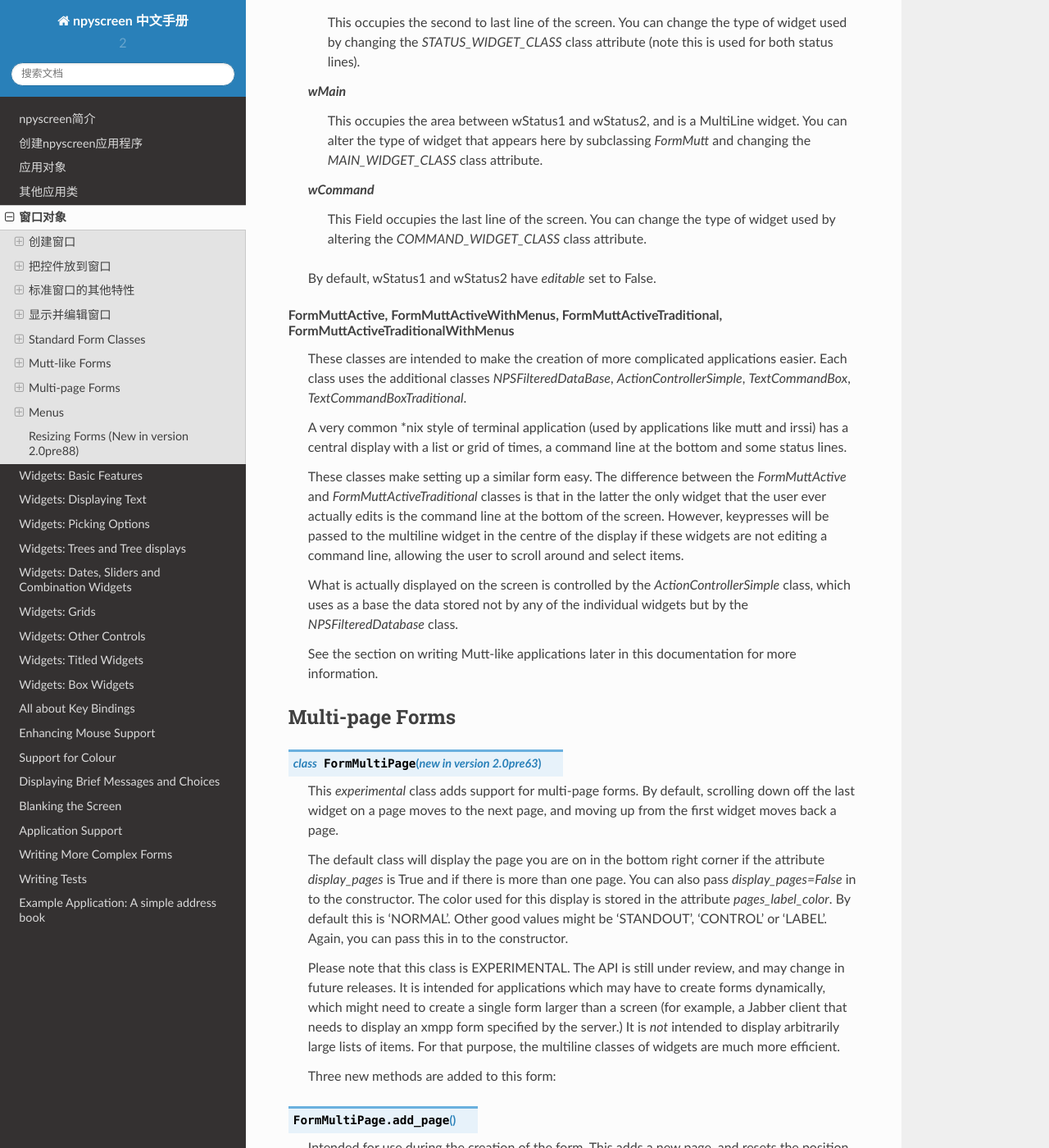
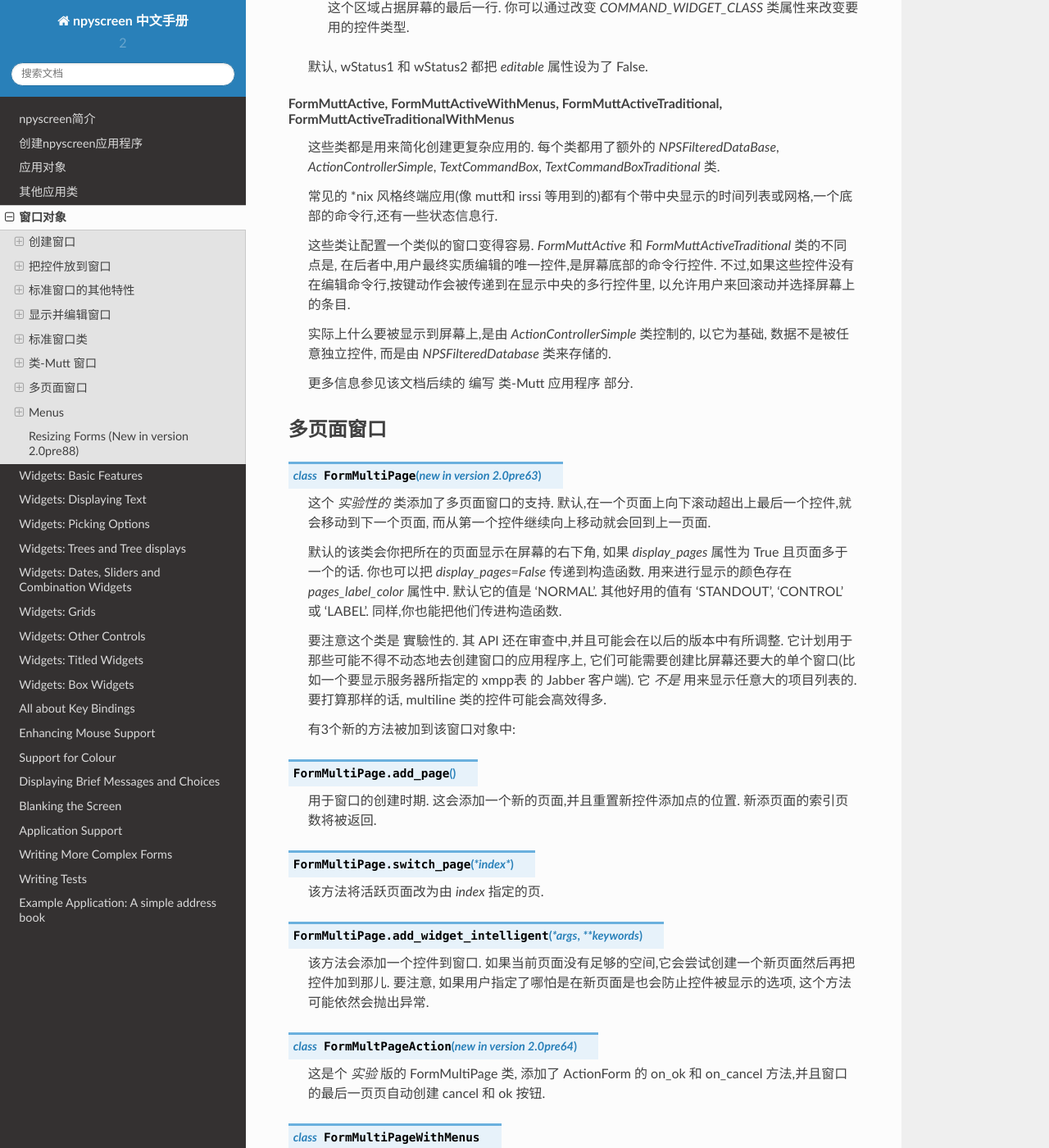
Before and after one commit to will-mei/npyscreen_doc_zh, a Sphinx documentation site: the page built from docs/source/form-objects.rst, in a window 1280 px wide and 1400 px high, scrolled down 5913 px. Shown: the whole window at 82% size. Built offline with Sphinx 7.4.7 and the Read the Docs theme 2.0.0, drawn with Linux system fonts in a browser that asks for light colours; some of the changed text lies outside the part shown.

Commit message:
form obj

```diff
--- a/docs/source/conf.py
+++ b/docs/source/conf.py
@@ -245,7 +245,7 @@ man_pages = [
 # (source start file, target name, title, author,
 #  dir menu entry, description, category)
 texinfo_documents = [
-  ('index', 'npyscreen', 'npyscreen Document zh_CN',
+  ('index', 'npyscreen', 'npyscreen Document zh\_CN',
    'Nicholas Cole [中文文档 William Mei]', 'npyscreen', 'One line description of project.',
    'Miscellaneous'),
 ]
--- a/docs/source/form-objects.rst
+++ b/docs/source/form-objects.rst
@@ -123,183 +123,175 @@
     自行把 `.editing` 属性设定为 False, 其实也会导致窗口退出.
 
 
-Standard Form Classes
-*********************
+标准窗口类
+***********
 
 .. py:class:: Form
 
-   The basic Form class.  When editing the form, the user can exit by selecting the OK button in the bottom right corner.
+    基本的窗口类. 在编辑窗口的时候,用户可以通过选择右下角的 OK 按钮来退出.
 
-   By default, a Form will fill the Terminal.  Popup is simply a Form with a smaller default size.
+   默认情况下,窗口会填满终端. 弹出式窗口只是具有更小的默认大小的窗口.
 
 
 .. py:class:: Popup
 
-   Popup is simply a Form with a smaller default size.
+   弹出式窗口只是个默认大小更小的窗口.
 
 
 .. py:class:: ActionForm
 
-   The ActionForm creates OK and Cancel buttons.  Selecting either exits the form.  The method *on_ok* or *on_cancel* is called when the Form exits (assuming the user selected one of these buttons).  Subclasses may therefore usefully override one or both of these methods, which by default do nothing.
+    动作窗口 ActionForm 会创建 OK/确认 和 cancel/取消 按键. 选择任一个都会退出窗口. 当窗口退出时(假设是用户选择了这之中的一个按钮) *on_ok* 或 *on_cancel* 方法将被调用. 因此,在子类中可以有效重写其中一个或者两个,默认它们没有动作.
 
     .. py:method:: on_ok
 
-        Called when the ok button is pressed.  Setting the attribute `.editing` to True in this method will abort editing the form.
+        按下 ok 按钮的时被调用. 设置该方法的 `.editing` 属性为 True 会中止窗口的编辑.
 
     .. py:method:: on_cancel
 
-        Called when the cancel button is pressed. Setting the attribute `.editing` to True in this method will abort editing the form.
+        当按下 cancel按钮的时候被调用. 设置该方法的 `.editing` 属性为 True 会中止窗口的编辑.
 
 .. py:class:: ActionFormV2
 
-   New in Version 4.3.0.  This version of ActionForm behaves similarly to ActionForm above, but the code is much cleaner.  It should
-   be much easier to subclass.  Eventually, this version may entirely replace ActionForm.
+    在 4.3.0 版本中被新加入. 这个版本的动作窗口 ActionForm 的动作跟前面的 ActiveForm 类似,但是代码更清爽. 它应该更容易子类化.最终这个版本应该会完全取代 ActionForm.
 
 .. py:class:: ActionFormMinimal
 
-    New in Version 4.4.0.  This version of ActionFormV2 only features an OK button.  Added at user request for use in
-    special circumstances.
+    于4.4.0版本被新加入. 这个版本的 ActionFormV2 只有一个 OK 按钮. 按用户的要求被添加用于特殊情况.
 
 .. py:class:: ActionPopup
 
-    A smaller version of the ActionForm.
+    是 ActionForm 小点的版本.
 
 
 .. py:class::TitleForm
 
-    A more minimal form with just a title bar, rather than a full border.
+    更小版的窗口,只带个标题栏而没有完整的边框.
 
 .. py:class::TitleFooterForm
 
-    A minimal form with a title bar and a bar along the bottom.
+    一个最小窗口, 只带一个标题和一条底线.
 
 .. py:class:: SplitForm
 
-   The SplitForm has a horizontal line across the middle.  The method *get_half_way()* will tell you where it has been drawn.
+   SplitForm 中间有一个水平线. 其 *get_half_way()* 方法会告诉你它被绘制在哪.
 
     .. py:attribute:: draw_line_at
 
-       This attribute defines the position at which the line should be drawn across the screen.  It can be set by passing `draw_line_at=`
-       to the constructor, or will be set automatically at the value returned by the method `get_half_way`.
+       改属性定义了横穿屏幕的横线所绘制的位置. 它可以通过传递 `draw_line_at=` 到构造函数来设置, 或者根据 `get_half_way` 方法的返回值自动设定.
 
     .. py:method:: get_half_way
 
-        return the y co-ordinate of the bar across the middle of the form.  In fact in subclasses of this form, there is no
-        particular reason why the y co-ordinate should in fact be half way down the form, and subclasses may return whatever
-        value is convenient.
+        返回穿过窗口中间的横线的y轴坐标. 实际上在此窗口的子类中,也没有什么特别原因,要让y轴坐标在实际上位于 窗口向下刚好一半的位置,其实子类可会返回任何方便的值.
 
     .. py:attribute:: MOVE_LINE_ON_RESIZE
 
-        This class attribute specifies whether the position of the line should be moved when the form is resized.  Since
-        any widgets below the line would also need to be moved (presumably in an overriden `resize` method on subclasses of
-        this form, this value is set to False by default).
+        这个类属性指定了当窗口调整大小时,横线的位置是否应该要被移动. 因为横线下面的所有的控件也都需要被移动(设想到该窗口的子类中 `resize` 方被重写了的情况,该值默认被设为 False ).
 
 
 .. py:class:: FormWithMenus
 
-    Similar to the Form class, but provides the additional functionality of Popup menus.
+    类似于 Form类,但是提供了弹出菜单的附加功能.
 
-    To add a new menu to the Form use the method *new_menu(name='')*.  This will create the menu and return a proxy to it.  For more details see the section on Menus below.
+   要添加新菜单到窗口,请使用 *new_menu(name='')* 方法. 这样会创建菜单并返回其代理. 更多细节参见下面菜单部分.
 
 
 .. py:class:: ActionFormWithMenus
 
-   Similar to the ActionForm class, but provides the additional functionality of Popup menus.
+    类似于 ActionForm类,但是提供了弹出菜单的附加功能.
 
-   To add a new menu to the Form use the method *new_menu(name='')*.  This will create the menu and return a proxy to it.  For more details see the section on Menus below.
+    要添加新菜单到窗口,请使用 *new_menu(name='')* 方法. 这样会创建菜单并返回其代理对象.更多细节参见下面菜单部分.
 
 .. py:class:: ActionFormV2WithMenus
 
-   New in Version 4.3.0.  This version of ActionFormWithMenus behaves similarly to ActionForm above, but the code is much cleaner.  It should
-   be much easier to subclass.  Eventually, this version may entirely replace ActionFormWithMenus.
+   在 4.3.0 版本被新加入. 这个版本的 ActionFormWithMenus 表现的跟上面的 ActionForm 类似,只是代码更加清爽. 子类操作上应该更容易. 最终, 这个版本应该会完全取代 ActionFormWithMenus.
 
 
 .. py:class:: FormBaseNew
 
-    This form does not have an *ok* or *cancel* button by default.  The additional methods *pre_edit_loop* and *post_edit_loop* are called before and after the Form is edited.  The default versions do nothing.  This class is intended as a base for more complex user interfaces.
+    这种窗口默认没有 *ok* 或 *cancel* 按钮. 附加方法 *pre_edit_loop* 和 *post_edit_loop* 会在该窗口被编辑之前与之后被调用. 默认版本中没有动作. 该类准备用作更复杂用户界面的基础.
 
     .. py:method:: pre_edit_loop
 
-        Called before the form is edited.
+        窗口开始被编辑之前被调用.
 
     .. py:method:: post_edit_loop
 
-        Called after the edit loop exits.
+        在编辑循环退出后被调用.
 
 .. py:class:: FormBaseNewWithMenus
 
-    Menu-enabled version of FormBaseNew.
+    开启菜单的 FormBaseNew.
 
 
-Mutt-like Forms
-***************
+类-Mutt 窗口
+*************
 
 
 .. py:class:: FormMutt
 
-    Inspired by the user interfaces of programs like *mutt* or *irssi*, this form defines four default widgets:
+    受类似 *mutt* [一个字符界面邮件客户端] 或 *irssi* [一个字符界面IRC程序] 用户界面的启发,这种窗口定义了 4 种默认控件:
 
     *wStatus1*
-        This is at the top of the screen.  You can change the type of widget used by changing the *STATUS_WIDGET_CLASS* class attribute (note this is used for both status lines).
+        它位于屏幕的顶部. 你可以通过调整窗口的 *STATUS_WIDGET_CLASS* 类属性改变要使用的控件类型(注意,它在两个状态行里面都要用到).
     *wStatus2*
-        This occupies the second to last line of the screen. You can change the type of widget used by changing the *STATUS_WIDGET_CLASS* class attribute (note this is used for both status lines).
+        它占据了屏幕的倒数第二行. 你可以通过调整窗口的 *STATUS_WIDGET_CLASS* 类属性改变要使用的控件类型(注意,它在两个状态行里面都要用到).
     *wMain*
-        This occupies the area between wStatus1 and wStatus2, and is a MultiLine widget.  You can alter the type of widget that appears here by subclassing *FormMutt* and changing the *MAIN_WIDGET_CLASS* class attribute.
+        它占据 wStatus1 和 wStatus2 之间的区域,而且是一个多行控件. 你可以改变出现在这里的控件的类型,先子类化 *FormMutt* ,然后改变 *MAIN_WIDGET_CLASS* 类属性即可.
     *wCommand*
-        This Field occupies the last line of the screen. You can change the type of widget used by altering the *COMMAND_WIDGET_CLASS* class attribute.
+        这个区域占据屏幕的最后一行. 你可以通过改变 *COMMAND_WIDGET_CLASS* 类属性来改变要用的控件类型.
 
-    By default, wStatus1 and wStatus2 have *editable* set to False.
+    默认, wStatus1 和 wStatus2 都把 *editable* 属性设为了 False.
 
 FormMuttActive, FormMuttActiveWithMenus, FormMuttActiveTraditional, FormMuttActiveTraditionalWithMenus
-    These classes are intended to make the creation of more complicated applications easier.  Each class uses the additional classes *NPSFilteredDataBase*, *ActionControllerSimple*, *TextCommandBox*, *TextCommandBoxTraditional*.
+    这些类都是用来简化创建更复杂应用的. 每个类都用了额外的 *NPSFilteredDataBase*, *ActionControllerSimple*, *TextCommandBox*, *TextCommandBoxTraditional* 类.
 
-    A very common \*nix style of terminal application (used by applications like mutt and irssi) has a central display with a list or grid of times, a command line at the bottom and some status lines.
+    常见的 \*nix 风格终端应用(像 mutt和 irssi 等用到的)都有个带中央显示的时间列表或网格,一个底部的命令行,还有一些状态信息行.
 
-    These classes make setting up a similar form easy.  The difference between the *FormMuttActive* and *FormMuttActiveTraditional* classes is that in the latter the only widget that the user ever actually edits is the command line at the bottom of the screen.  However, keypresses will be passed to the multiline widget in the centre of the display if these widgets are not editing a command line, allowing the user to scroll around and select items.
+    这些类让配置一个类似的窗口变得容易. *FormMuttActive* 和 *FormMuttActiveTraditional* 类的不同点是, 在后者中,用户最终实质编辑的唯一控件,是屏幕底部的命令行控件. 不过,如果这些控件没有在编辑命令行,按键动作会被传递到在显示中央的多行控件里, 以允许用户来回滚动并选择屏幕上的条目.
 
-    What is actually displayed on the screen is controlled by the *ActionControllerSimple* class, which uses as a base the data stored not by any of the individual widgets but by the *NPSFilteredDatabase* class.
+    实际上什么要被显示到屏幕上,是由 *ActionControllerSimple* 类控制的, 以它为基础, 数据不是被任意独立控件, 而是由 *NPSFilteredDatabase* 类来存储的.
 
-    See the section on writing Mutt-like applications later in this documentation for more information.
+    更多信息参见该文档后续的 编写 类-Mutt 应用程序 部分.
 
 
-Multi-page Forms
-****************
+多页面窗口
+***********
 
 .. py:class:: FormMultiPage (new in version 2.0pre63)
 
-    This *experimental* class adds support for multi-page forms.  By default, scrolling down off the last widget on a page moves to the next page, and moving up from the first widget moves back a page.
+    这个 *实验性的* 类添加了多页面窗口的支持. 默认,在一个页面上向下滚动超出上最后一个控件,就会移动到下一个页面, 而从第一个控件继续向上移动就会回到上一页面.
 
-    The default class will display the page you are on in the bottom right corner if the attribute *display_pages* is True and if there is more than one page.  You can also pass *display_pages=False* in to the constructor.  The color used for this display is stored in the attribute *pages_label_color*.  By default this is 'NORMAL'.  Other good values might be 'STANDOUT', 'CONTROL' or 'LABEL'. Again, you can pass this in to the constructor.
+    默认的该类会你把所在的页面显示在屏幕的右下角, 如果 *display_pages* 属性为 True 且页面多于一个的话. 你也可以把 *display_pages=False* 传递到构造函数. 用来进行显示的颜色存在 *pages_label_color* 属性中. 默认它的值是 'NORMAL'. 其他好用的值有 'STANDOUT', 'CONTROL' 或 'LABEL'. 同样,你也能把他们传进构造函数.
 
-    Please note that this class is EXPERIMENTAL.  The API is still under review, and may change in future releases.  It is intended for applications which may have to create forms dynamically, which might need to create a single form larger than a screen (for example, a Jabber client that needs to display an xmpp form specified by the server.)  It is *not* intended to display arbitrarily large lists of items.  For that purpose, the multiline classes of widgets are much more efficient.
+    要注意这个类是 實驗性的. 其 API 还在审查中,并且可能会在以后的版本中有所调整. 它计划用于那些可能不得不动态地去创建窗口的应用程序上, 它们可能需要创建比屏幕还要大的单个窗口(比如一个要显示服务器所指定的 xmpp表 的 Jabber 客户端). 它 *不是* 用来显示任意大的项目列表的. 要打算那样的话, multiline 类的控件可能会高效得多.
 
 
-    Three new methods are added to this form:
+    有3个新的方法被加到该窗口对象中:
 
 .. py:method:: FormMultiPage.add_page()
 
-        Intended for use during the creation of the form.  This adds a new page, and resets the position at which new widgets will be added.  The index of the page added is returned.
+        用于窗口的创建时期. 这会添加一个新的页面,并且重置新控件添加点的位置. 新添页面的索引页数将被返回.
 
 .. py:method:: FormMultiPage.switch_page(*index*)
 
-        This method changes the active page to the one specified by *index*.
+        该方法将活跃页面改为由 *index* 指定的页.
 
 .. py:method:: FormMultiPage.add_widget_intelligent(*args, **keywords)
 
-        This method adds a widget to the form.  If there is not enough space on the current page, it tries creating a new page and adding the widget there.  Note that this method may still raise an exception if the user has specified options that prevent the widget from appearing even on the new page.
+        该方法会添加一个控件到窗口. 如果当前页面没有足够的空间,它会尝试创建一个新页面然后再把控件加到那儿. 要注意, 如果用户指定了哪怕是在新页面是也会防止控件被显示的选项, 这个方法可能依然会抛出异常.
 
 
 .. py:class:: FormMultPageAction (new in version 2.0pre64)
 
-    This is an *experimental* version of the FormMultiPage class that adds the on_ok and on_cancel methods of the ActionForm class and automatically creates cancel and ok buttons on the last page of the form.
+    这是个 *实验* 版的 FormMultiPage 类, 添加了 ActionForm 的 on_ok 和 on_cancel 方法,并且窗口的最后一页页自动创建 cancel 和 ok 按钮.
 
 .. py:class:: FormMultiPageWithMenus
 
-    Menu-enabled version of MultiPage.
+    开启菜单版的 MultiPage.
 
 .. py:class:: FormMultiPageActionWithMenus
 
-    Menu-enabled version of MultiPageAction.
+    开启菜单版的 MultiPageAction.
 
 
 Menus
```
